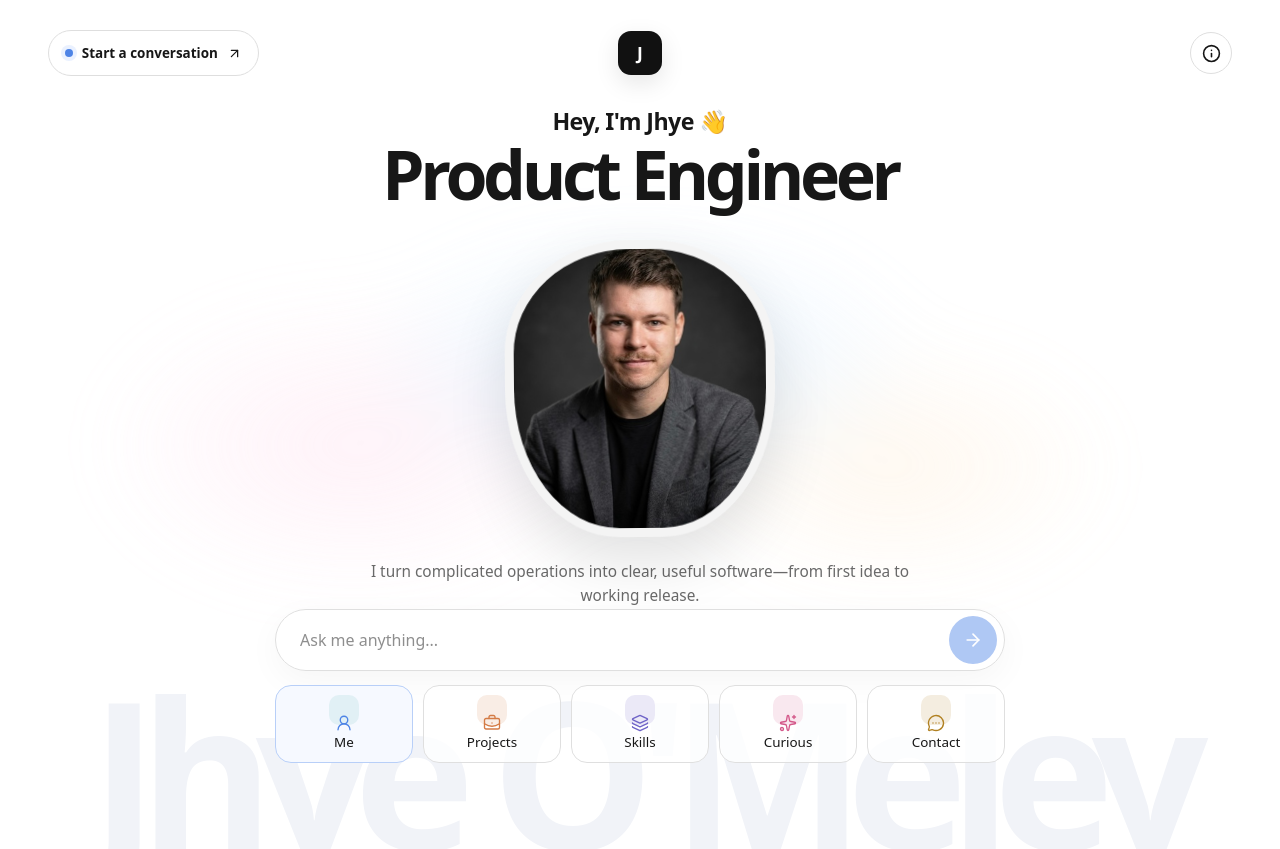
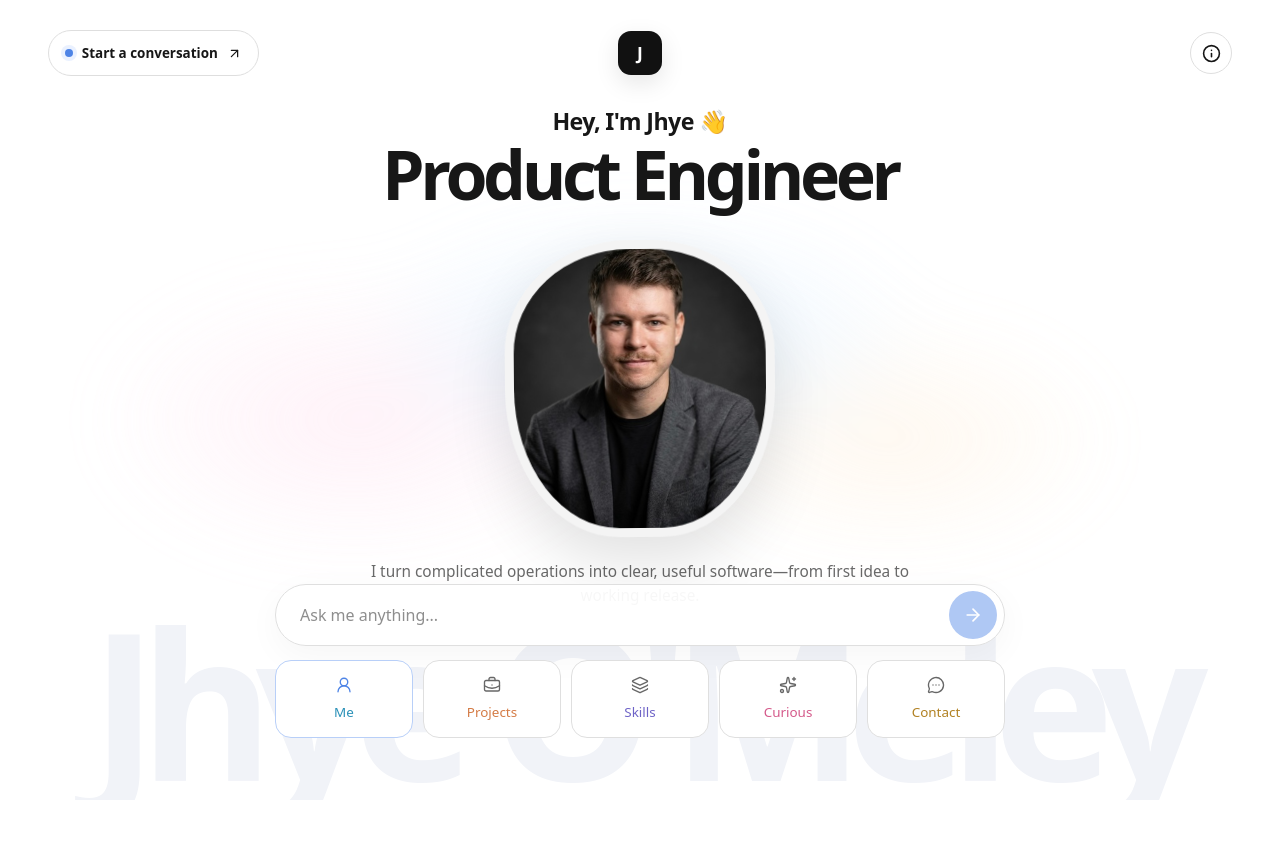
Before and after one commit to TheJhyeFactor/jhye-dev, a Next.js app: page / in a window 1280 px wide. After the commit the page ends 800 px from the top, so only its background shows below. Built offline with nearby package versions, Linux system fonts and the light colour scheme.

Commit message:
Refine bottom bar spacing and skill categories

```diff
--- a/src/app/globals.css
+++ b/src/app/globals.css
@@ -392,7 +392,7 @@ button, input, textarea { font: inherit; }
 .hero-portrait img { object-position: center 20%; }
 .hero-summary { max-width: 540px; margin-top: 1.4rem; color: #696969; font-size: 0.96rem; line-height: 1.6; }
 
-.portfolio-controls { position: relative; z-index: 4; width: min(730px, 100%); margin: 0 auto 58px; }
+.portfolio-controls { position: relative; z-index: 4; width: min(730px, 100%); margin: 0 auto 118px; }
 .portfolio-question {
   display: grid;
   min-height: 62px;
@@ -431,21 +431,22 @@ button, input, textarea { font: inherit; }
   gap: 0.45rem;
   border: 1px solid var(--portfolio-line);
   border-radius: 16px;
-  background: rgb(255 255 255 / 80%);
+  background: #fff;
   font-size: 0.84rem;
   font-weight: 500;
   transition: border-color 160ms ease, background 160ms ease, transform 160ms ease;
 }
 .portfolio-nav button:hover { border-color: #b9b9b9; transform: translateY(-2px); }
-.portfolio-nav button.is-active { border-color: #b8cff8; background: #f6f9ff; }
+.portfolio-nav button.is-active { border-color: #b8cff8; background: #fff; }
 .portfolio-nav button:focus-visible, .portfolio-question button:focus-visible { outline: 3px solid #a7c5ff; outline-offset: 3px; }
-.portfolio-nav svg { position: absolute; width: 18px; height: 18px; stroke-width: 1.8; color: var(--nav-color); transform: translateY(-1px); }
-.portfolio-nav button::before { width: 30px; height: 30px; border-radius: 10px; background: color-mix(in srgb, var(--nav-color) 14%, white); content: ''; }
+.portfolio-nav svg { width: 18px; height: 18px; margin-bottom: 0.1rem; stroke-width: 1.8; color: #676767; }
+.portfolio-nav button::before { display: none; }
+.portfolio-nav button span { color: var(--nav-color); }
 .portfolio-nav button.is-active svg { color: var(--portfolio-blue); }
 .portfolio-watermark {
   position: absolute;
   z-index: 0;
-  bottom: 0.02em;
+  bottom: 0.12em;
   left: 50%;
   color: #f1f3f8;
   font-size: clamp(7rem, 16vw, 13rem);
@@ -502,7 +503,11 @@ button, input, textarea { font: inherit; }
 .skill-mark b { position: absolute; font-size: 0.54rem; font-weight: 800; letter-spacing: -0.03em; }
 .skill-mark svg + b { display: none; }
 .skill-grid strong { font-size: 0.95rem; }
-.skill-explorer { display: grid; grid-template-rows: auto 1fr; gap: 18px; }
+.skill-explorer { display: grid; grid-template-rows: auto auto 1fr; gap: 18px; }
+.skill-groups { display: flex; flex-wrap: wrap; gap: 8px; }
+.skill-groups button { border: 1px solid #dedede; border-radius: 999px; padding: 0.62rem 0.9rem; background: #fff; color: #777; font-size: 0.76rem; font-weight: 650; transition: border-color 160ms ease, color 160ms ease, background 160ms ease; }
+.skill-groups button:hover, .skill-groups button.is-selected { border-color: #9dbdff; background: #f6f9ff; color: #315fbe; }
+.skill-groups button:focus-visible { outline: 3px solid #a7c5ff; outline-offset: 2px; }
 .skill-detail { min-height: 170px; border: 1px solid #dedede; border-radius: 18px; padding: 1.35rem; background: #fff; }
 .skill-detail h3 { font-size: 1.65rem; font-weight: 730; letter-spacing: -0.05em; }
 .skill-detail > p:not(.panel-kicker) { max-width: 40ch; margin-top: 0.65rem; color: #626262; line-height: 1.5; }
@@ -614,6 +619,10 @@ button, input, textarea { font: inherit; }
   .view-projects .portfolio-controls, .view-skills .portfolio-controls, .view-fun .portfolio-controls, .view-contact .portfolio-controls { margin-top: 1rem; }
 }
 
+@media (min-width: 761px) {
+  .interactive-portfolio.view-me { height: 100svh; min-height: 100svh; overflow: hidden; }
+}
+
 @media (prefers-reduced-motion: reduce) {
   .interactive-portfolio::before { display: none; }
 }
--- a/src/components/InteractivePortfolio.tsx
+++ b/src/components/InteractivePortfolio.tsx
@@ -43,6 +43,13 @@ const skillMarks: Record<string, { label: string; icon: ComponentType<{ 'aria-hi
   Vercel: { label: '▲', icon: TriangleMark, color: '#171717' },
   Git: { label: 'GIT', icon: GitBranch, color: '#de654d' },
 }
+
+const skillGroups = [
+  { id: 'languages', label: 'Languages', skills: ['TypeScript', 'Python'] },
+  { id: 'frontend', label: 'Frontend', skills: ['React', 'Next.js', 'Tailwind CSS'] },
+  { id: 'backend', label: 'Backend & data', skills: ['Node.js', 'Firebase', 'PostgreSQL'] },
+  { id: 'delivery', label: 'Delivery', skills: ['Vercel', 'Git'] },
+] as const
 
 function TriangleMark({ 'aria-hidden': ariaHidden }: { 'aria-hidden'?: boolean | 'true' | 'false' }) {
   return <span aria-hidden={ariaHidden} />
@@ -278,7 +285,8 @@ function ProjectDialog({ project, onClose }: { project: Project | null; onClose:
 }
 
 function SkillsView() {
-  const [selectedSkill, setSelectedSkill] = useState(skills[0])
+  const [selectedSkill, setSelectedSkill] = useState<string>(skillGroups[0].skills[0])
+  const [selectedGroup, setSelectedGroup] = useState<(typeof skillGroups)[number]['id']>('languages')
   const skillDetails: Record<string, { summary: string; use: string }> = {
     React: { summary: 'Component architecture for interfaces that need to feel fast, clear, and easy to evolve.', use: 'Used across TripMate, Buildly, QuickMeet, and internal product surfaces.' },
     'Next.js': { summary: 'Full-stack web foundations for content, routing, data, and production-ready product surfaces.', use: 'Used for TradieFlow, Castivo, and portfolio-scale applications.' },
@@ -301,8 +309,15 @@ function SkillsView() {
 
       <div className="skill-layout">
         <div className="skill-explorer">
+          <div className="skill-groups" role="tablist" aria-label="Skill categories">
+            {skillGroups.map((group) => (
+              <button key={group.id} type="button" role="tab" aria-selected={selectedGroup === group.id} className={selectedGroup === group.id ? 'is-selected' : undefined} onClick={() => { setSelectedGroup(group.id); setSelectedSkill(group.skills[0]) }}>
+                {group.label}
+              </button>
+            ))}
+          </div>
           <div className="skill-grid" role="list" aria-label="Technical skills">
-            {skills.map((skill, index) => {
+            {(skillGroups.find((group) => group.id === selectedGroup)?.skills ?? []).map((skill, index) => {
               const mark = skillMarks[skill]
               const MarkIcon = mark.icon
               return (
```
